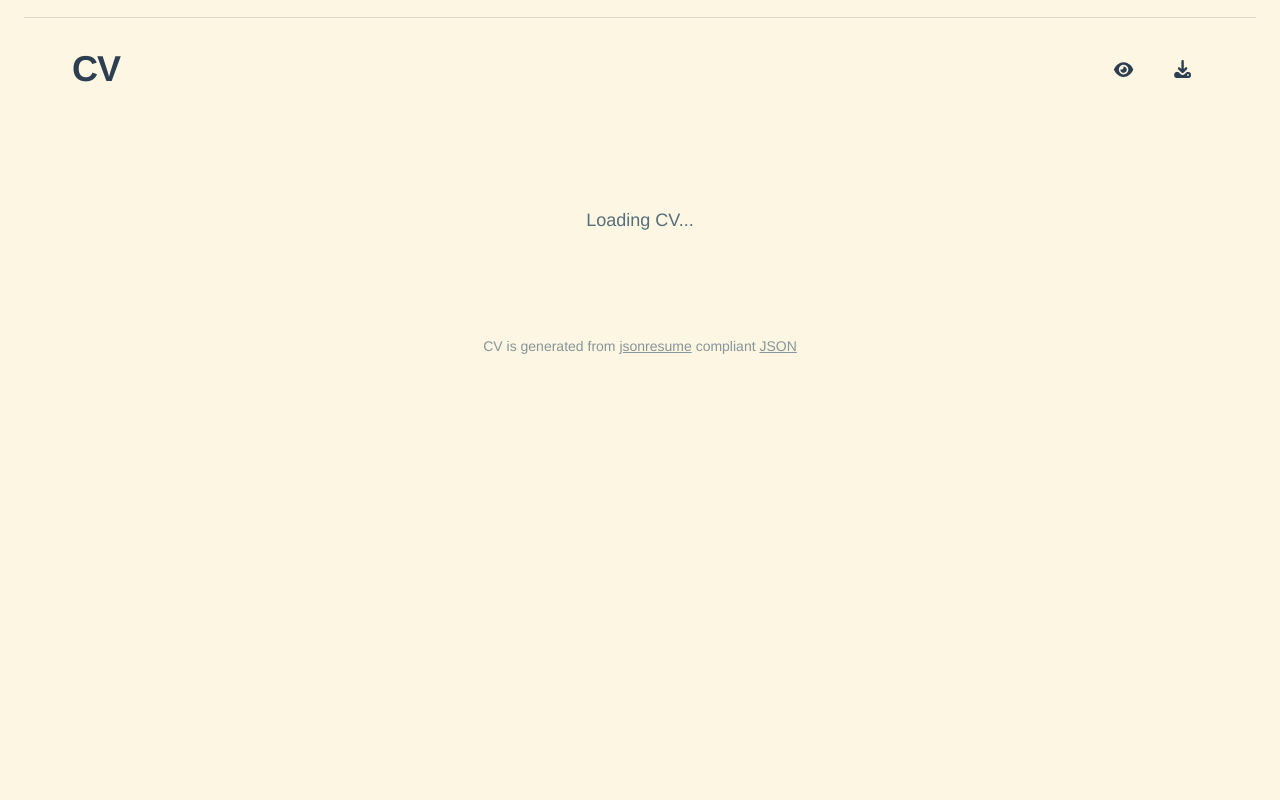
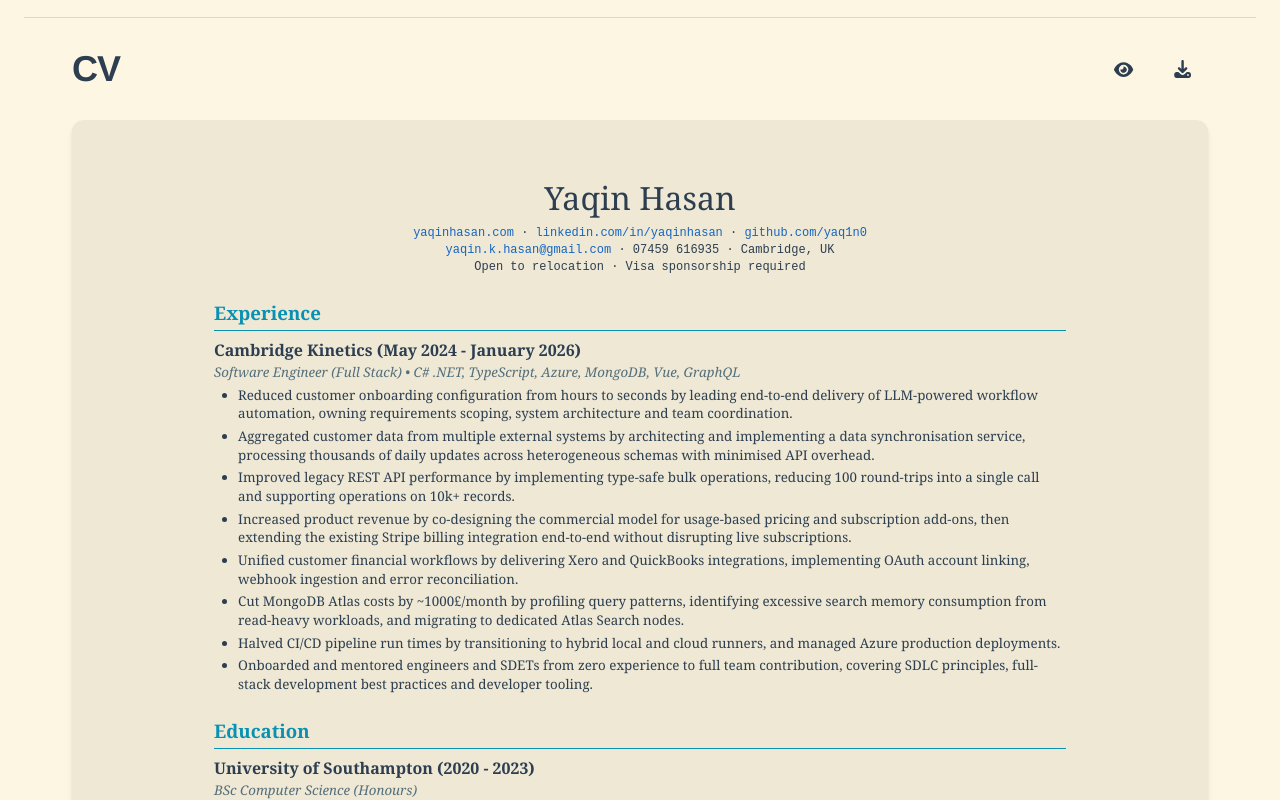
Before and after one commit to yaq1n0/yaqinhasan.com, a Vue app: page / in a window 1280 px wide. Shown: the part 640-1440 px from the top of the page. Before the commit the page ends 1012 px from the top, so only its background shows below. Built offline with nearby package versions, Linux system fonts and the light colour scheme.

Commit message:
fix: further mog claude by removing the async and composable cv loading

```diff
--- a/scripts/generate-cv-json.ts
+++ b/scripts/generate-cv-json.ts
@@ -1,12 +1,12 @@
 import { cvData } from "../src/data/cvData";
-import { getCVProjects } from "../src/data/projects/projectHelpers";
+import { CVProjects } from "../src/data/projects/projectHelpers";
 import { writeFileSync } from "fs";
 import { resolve, dirname } from "path";
 import { fileURLToPath } from "url";
 
 const __dirname = dirname(fileURLToPath(import.meta.url));
 
-const cv = { ...cvData, projects: getCVProjects() };
+const cv = { ...cvData, projects: CVProjects };
 const outputPath = resolve(__dirname, "../public/cv.json");
 writeFileSync(outputPath, JSON.stringify(cv, null, 2));
 console.log(`Generated cv.json at ${outputPath}`);
--- a/src/components/CVBox.vue
+++ b/src/components/CVBox.vue
@@ -9,11 +9,8 @@
     </div>
 
     <!-- Only render CV if viewport is wide enough -->
-    <div v-if="isLoaded && cvData && !isTooNarrow" class="bg-bg-secondary rounded-xl p-8 shadow-md">
+    <div v-if="isWideEnoughForCV" class="bg-bg-secondary rounded-xl p-8 shadow-md">
       <render-c-v :cv="cvData" />
-    </div>
-    <div v-else-if="!isLoaded" class="flex justify-center items-center min-h-[200px] text-text-secondary text-[clamp(1rem,1.5vw,1.125rem)]">
-      <p>Loading CV...</p>
     </div>
 
     <div class="my-4 mx-auto text-sm text-text-secondary opacity-70 text-center">
@@ -31,17 +28,14 @@ import { ref } from "vue";
 import { useResizeObserver } from "@vueuse/core";
 import RenderCV from "@/components/RenderCV.vue";
 import GButton from "@/components/GButton.vue";
-import { useCVData } from "@/composables/UseCVData";
+import { cvData } from "@/data/cvData";
 
-const { cvData, isLoaded } = useCVData();
-
-const NARROW_THRESHOLD = 400;
 const cvBoxRef = ref<HTMLElement | null>(null);
-const isTooNarrow = ref(false);
+const isWideEnoughForCV = ref(false);
 
 useResizeObserver(cvBoxRef, (entries) => {
   const { width } = entries[0].contentRect;
-  isTooNarrow.value = width < NARROW_THRESHOLD;
+  isWideEnoughForCV.value = width > 400;
 });
 
 function viewCV() {
--- a/src/composables/UseCVData.ts
+++ /dev/null
@@ -1,30 +0,0 @@
-import { ref, onMounted } from "vue";
-import type { CV } from "@/data/models/CV";
-
-/**
- * Composable for loading and managing CV data.
- * Loads CV data on mount from typed sources.
- */
-export function useCVData() {
-  const cvData = ref<CV>();
-  const isLoaded = ref(false);
-  const error = ref<Error | null>(null);
-
-  onMounted(async () => {
-    try {
-      const { cvData: data } = await import("../data/cvData");
-      const { getCVProjects } = await import("../data/projects/projectHelpers");
-      cvData.value = { ...data, projects: getCVProjects() } as CV;
-      isLoaded.value = true;
-    } catch (e) {
-      error.value = e as Error;
-      console.error("Failed to load CV data:", e);
-    }
-  });
-
-  return {
-    cvData,
-    isLoaded,
-    error
-  };
-}
--- a/src/data/cvData.ts
+++ b/src/data/cvData.ts
@@ -1,7 +1,7 @@
 import type { CV } from "@/data/models/CV";
+import { CVProjects } from "./projects/projectHelpers";
 
-// Non-project CV data — projects come from githubProjects + cvOverrides
-export const cvData: Omit<CV, "projects"> = {
+export const cvData: CV = {
   basics: {
     name: "Yaqin Hasan",
     email: "yaqin.k.hasan@gmail.com",
@@ -45,6 +45,7 @@ export const cvData: Omit<CV, "projects"> = {
       ]
     }
   ],
+  projects: CVProjects,
   skills: [
     { name: "Languages", keywords: ["C#", "TypeScript", "JavaScript", "Python", "Rust", "Swift", "SQL"] },
     { name: "Frontend", keywords: ["Vue", "React", "Vite", "Pinia", "SPA Development", "Responsive UI"] },
--- a/src/data/projects/projectHelpers.ts
+++ b/src/data/projects/projectHelpers.ts
@@ -57,7 +57,7 @@ const resolveCVProject = (id: string): CVProject | undefined => {
 
 /** For CV rendering and cv.json — projects listed in cvOverrides, in array order */
 const getCVProjects = (): CVProject[] =>
-  Object.keys(projectOverrides)
+  Object.keys(cvOverrides)
     .map(resolveCVProject)
     .filter((p): p is CVProject => !!p);
 
--- a/src/pages/CVPage.vue
+++ b/src/pages/CVPage.vue
@@ -1,17 +1,10 @@
 <template>
   <div class="mx-auto bg-white p-0">
-    <div v-if="isLoaded && cvData">
-      <render-c-v :cv="cvData" />
-    </div>
-    <div v-else class="flex items-center justify-center min-h-[200px] text-text-secondary">
-      <p>Loading CV...</p>
-    </div>
+    <render-c-v :cv="cvData" />
   </div>
 </template>
 
 <script setup lang="ts">
 import RenderCV from "@/components/RenderCV.vue";
-import { useCVData } from "@/composables/UseCVData";
-
-const { cvData, isLoaded } = useCVData();
+import { cvData } from "@/data/cvData";
 </script>
```
